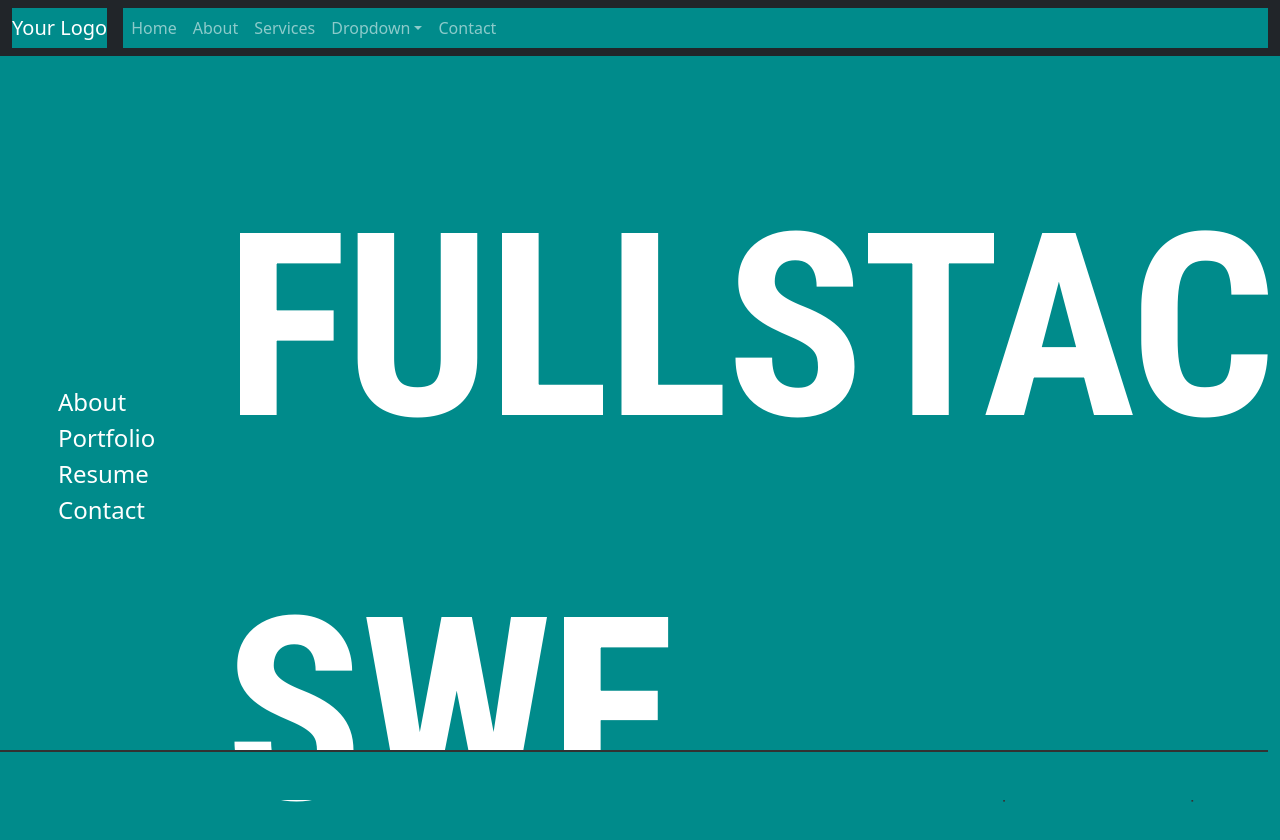
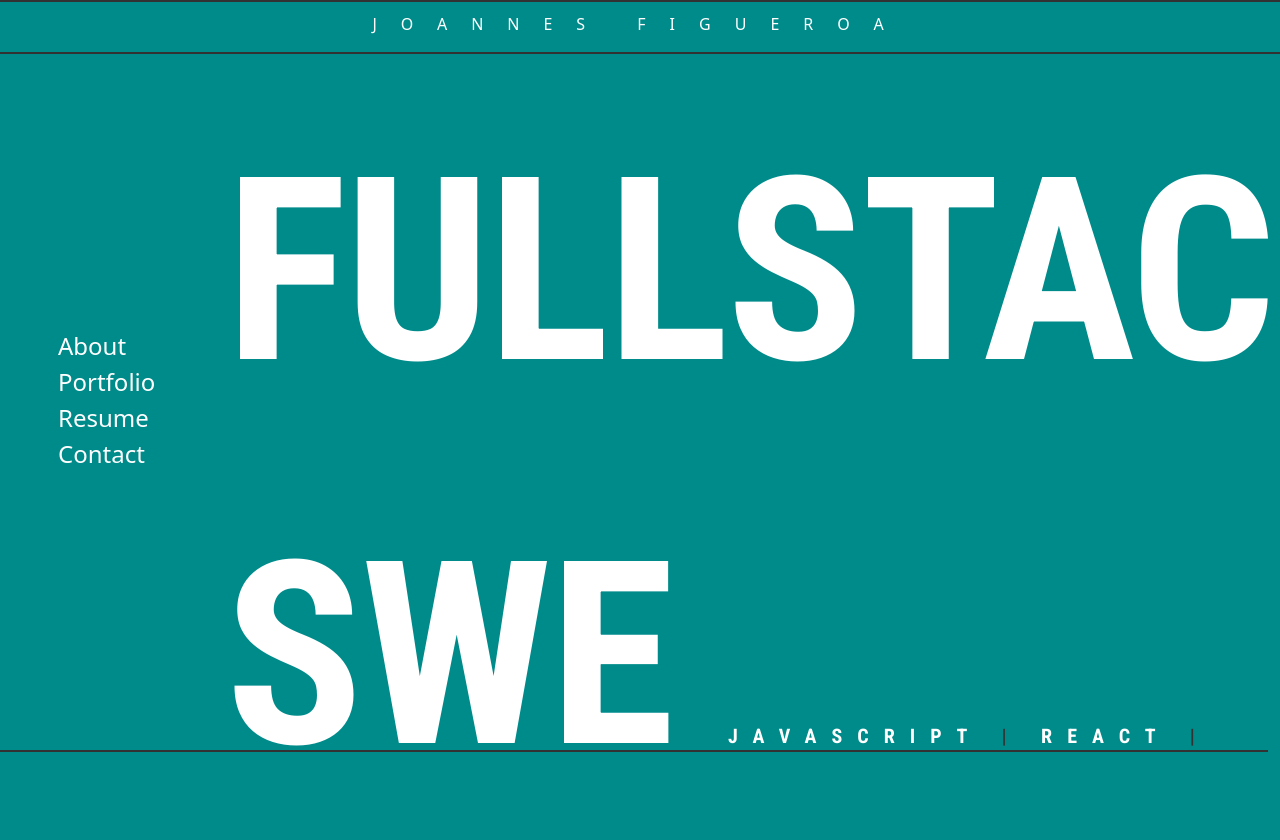
Before and after one commit to JoHeyJo/myWebsiteReact, a React (Create React App) app: page / in a window 1280 px wide. Shown: the top 840 px of the page. Built offline with nearby package versions, Linux system fonts and the light colour scheme; no server answers.

Commit message:
fix style

```diff
--- a/src/Home.js
+++ b/src/Home.js
@@ -14,8 +14,14 @@ function Home() {
     <Container fluid>
 
       <Row>
+        <Col xs={12}>
+          {/* <Header /> */}
+          {/* <NavDropdown /> */}
+        </Col>
+        {/* <Col> */}
         <Header />
-        <NavDropdown />
+        {/* </Col> */}
+        {/* <NavDropdown /> */}
       </Row>
 
       <Row >
```
